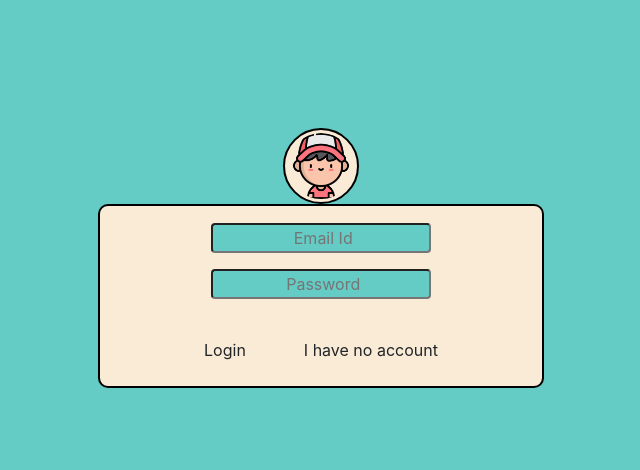
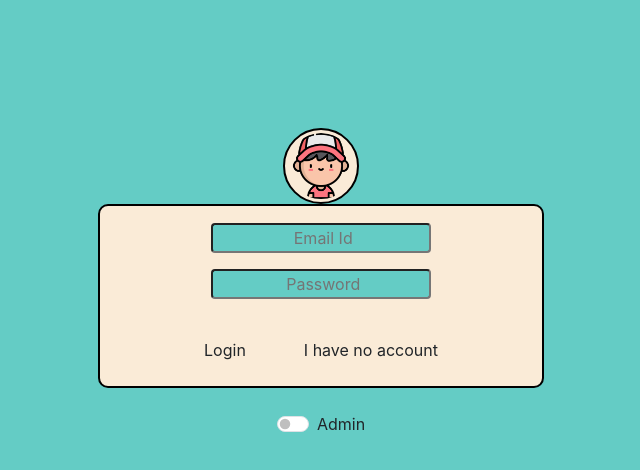
Before and after one commit to Ritik-raj7541/Online-food-ordering-platform, a React (Create React App) app: page /login in a window 1280 px wide. Shown: the top 470 px of the page, without its empty margins (319-959 px from the left). Built offline with nearby package versions, Linux system fonts and the light colour scheme; no server answers.

Commit message:
login for frontend admin stageone done

```diff
--- a/src/components/css/App.css
+++ b/src/components/css/App.css
@@ -1,40 +1,39 @@
 /* custome css */
-.navfont{
-      font-family:sans-serif;
+.navfont {
+  font-family: sans-serif;
   font-style: italic;
   font-weight: 600;
   font-size: large;
 }
-.navbar{
-      background: #053B50;
+.navbar {
+  background: #053b50;
   /* #176B87 */
 }
-.custom-container{
+.custom-container {
   /* border: 2px solid black; */
   padding: 0px 15px;
 }
-.custom-container-2{
+.custom-container-2 {
   padding: 15px 5px;
 }
-.carousel-image{
+.carousel-image {
   width: 100%;
   height: 500px;
 }
-.my-cart{
+.my-cart {
   margin: auto;
-      padding: 50px 50px
+  padding: 50px 50px;
 }
 
 /* for  item details*/
-.container-items{
+.container-items {
   padding: auto;
   margin: auto;
 }
-.item-details{
-      border: 2px solid #176B87;
+.item-details {
+  border: 2px solid #176b87;
   border-radius: 9px;
 }
-
 
 /* table contents */
 /* .table-custome{
@@ -60,7 +59,7 @@
   /* background: rgb(225, 225, 7); */
   color: white;
 }
-.total-price{
+.total-price {
   /* margin-left: 68%; */
   padding: 2px;
   border: 2px solid black;
@@ -69,14 +68,14 @@
   color: white;
   width: auto;
 }
-.check-out{
+.check-out {
   border: 2px solid black;
   border-radius: 15px;
   background-color: rgb(29, 27, 27);
   color: white;
   width: auto;
 }
-.check-out:hover{
+.check-out:hover {
   cursor: grab;
 }
 
@@ -84,59 +83,58 @@
 /* .search{
 
 } */
-.search-button{
+.search-button {
   padding: 4px 4px;
   /* background-color: white; */
   /* border: 2px solid black ; */
   border-radius: 9px;
 }
-.custom-caption{
+.custom-caption {
   margin-bottom: 50px;
 }
 
 /* footer  */
-.footer{
+.footer {
   padding: 4px 4px;
   margin: 3px 3px;
 }
-.footer-custom{
+.footer-custom {
   color: white;
 }
 
 /* hr */
-.hr{
+.hr {
   /* margin-top: 10px; */
   width: 30%;
-      border:10px dotted rgb(218, 210, 210) ;
-      border-bottom: none ;
+  border: 10px dotted rgb(218, 210, 210);
+  border-bottom: none;
   margin: auto;
 }
-.about{
-      background-color: #176B87;
+.about {
+  background-color: #176b87;
   filter: blur(1px);
   -webkit-filter: blur(1px);
   border: 2px solid white;
   border-radius: 5px;
-      padding: 10px 10px ;
+  padding: 10px 10px;
   color: white;
   font-style: oblique;
 }
 
 /* item name */
-.category-name{
-      color: #053B50;;
+.category-name {
+  color: #053b50;
 }
 
 /* login container */
-.entry-container{
+.entry-container {
   margin-top: 10%;
 }
-.logo-container{
+.logo-container {
   text-align: center;
   /* width: auto; */
 }
-.login-container{
-
+.login-container {
   /* top: 50%;
       left: 50%; */
   width: 40%;
@@ -146,16 +144,16 @@
   text-align: center;
   background-color: antiquewhite;
 }
-.input{
+.input {
   text-align: center;
   width: 50%;
   /* margin:auto 10px; */
   border-radius: 4px;
   padding: 1px 1px;
-      background-color:#64CCC5;
+  background-color: #64ccc5;
   color: white;
 }
-.login-image{
+.login-image {
   z-index: 10;
   width: 7%;
   height: 7%;
@@ -165,29 +163,35 @@
   padding: 3px;
 }
 
-
 /* profile */
-.profile{
+.profile {
   border: 2px solid black;
   margin-top: 3%;
-      padding: 10px 10px ;
+  padding: 10px 10px;
   border-radius: 8px;
   background-color: antiquewhite;
 }
-.profile-image{
+.profile-image {
   width: 50%;
   height: 100%;
   border: 2px solid black;
   border-radius: 50%;
 }
-.history-image{
+.history-image {
   width: 50%;
   height: 70%;
   border: 1px solid black;
   border-radius: 4px;
 }
-.packet{
+.packet {
   border: 2px solid black;
   border-radius: 4px;
   padding: 5px 5px;
 }
+
+/* for admin */
+.admin-container {
+  display: flex;
+  justify-content: center; /* Center horizontally */
+  align-items: center; /* Center vertically */
+}
--- a/src/screens/Login.js
+++ b/src/screens/Login.js
@@ -1,7 +1,8 @@
-import React, { useState } from "react";
+import React, { useState, useEffect } from "react";
 import { Link, useNavigate } from "react-router-dom";
-import a from "../pictures/delivery-boy.png" ;
+import a from "../pictures/delivery-boy.png";
 import axios from "axios";
+import userEvent from "@testing-library/user-event";
 
 export default function Login() {
   let navigate = useNavigate();
@@ -9,12 +10,39 @@ export default function Login() {
     email: "",
     password: "",
   });
+  const [credentialsadmin, setcredentialsadmin] = useState({
+    email: "",
+    password: "",
+    adminkey: "",
+  });
+  const [admin, setAdmin] = useState(false);
+  const handleAdminToggle = (e) => {
+    // console.log(e.target.value);
+    setAdmin(!admin);
+    setcredentialsadmin({
+      email: "",
+      password: "",
+      adminkey: "",
+    });
+  };
+  // useEffect(() => {
+  //   console.log(credentialsadmin);
+  // }, [credentialsadmin]) ;
+
   const onChange = (e) => {
     const { name, value } = e.target;
-    setcredentials({ ...credentials, [name]: value });
+    console.log(admin);
+    if (admin === false) {
+      setcredentials({ ...credentials, [name]: value }); // Uwpdate credentials
+      console.log(credentials.email);
+    } else {
+      setcredentialsadmin({ ...credentialsadmin, [name]: value }); // Update credentialsadmin
+      console.log(credentialsadmin.email);
+    }
   };
-  const handleSubmission = async (e) => {
-    e.preventDefault();
+
+
+  const handleSubmissionForCustomer = async () => {
     const response = await axios.post(
       "http://localhost:5000/api/customer/login",
       credentials
@@ -25,11 +53,25 @@ export default function Login() {
       navigate("/");
     }
   };
+  const handleSubmissionForAdmin = async () => {
+    // console.log("admin");
+    const response = await axios.post(
+      "",
+      credentialsadmin);
+  };
+  const handleSubmission = async (e) => {
+    e.preventDefault();
+    if (admin) {
+      handleSubmissionForAdmin();
+    } else {
+      handleSubmissionForCustomer();
+    }
+  };
 
   return (
     <div className="container entry-container">
       <div className="container logo-container">
-        <img src={a} alt="" className="login-image"/>
+        <img src={a} alt="" className="login-image" />
       </div>
       <div className="container login-container ">
         <form onSubmit={handleSubmission}>
@@ -42,7 +84,7 @@ export default function Login() {
               aria-describedby="emailHelp"
               placeholder=" Email Id"
               name="email"
-              value={credentials.email}
+              value={!admin?credentials.email:credentialsadmin.email}
               onChange={onChange}
             />
           </div>
@@ -53,10 +95,25 @@ export default function Login() {
               id="exampleInputPassword1"
               placeholder=" Password"
               name="password"
-              value={credentials.password}
+              value={!admin?credentials.password:credentialsadmin.password}
               onChange={onChange}
             />
           </div>
+          {admin === true ? (
+            <div className="form-group my-3">
+              <input
+                type="text"
+                className="input"
+                id="exampleInputadminkey1"
+                placeholder=" Admin Key"
+                name="adminkey"
+                value={credentialsadmin.adminkey}
+                onChange={onChange}
+              />
+            </div>
+          ) : (
+            ""
+          )}
 
           <button type="submit" className="btn  m-3">
             Login
@@ -66,7 +123,20 @@ export default function Login() {
             I have no account{" "}
           </Link>
         </form>
-        {/* <div className="">pic</div> */}
+      </div>
+      <div className="container admin-container my-4">
+        <div className="form-check form-switch ">
+          <input
+            className="form-check-input"
+            type="checkbox"
+            role="switch"
+            id="flexSwitchCheckDefault"
+            onChange={handleAdminToggle}
+          />
+          <label className="form-check-label" htmlFor="flexSwitchCheckDefault">
+            Admin
+          </label>
+        </div>
       </div>
     </div>
   );
```
Lines whose indentation alone changed are shown as unchanged.
